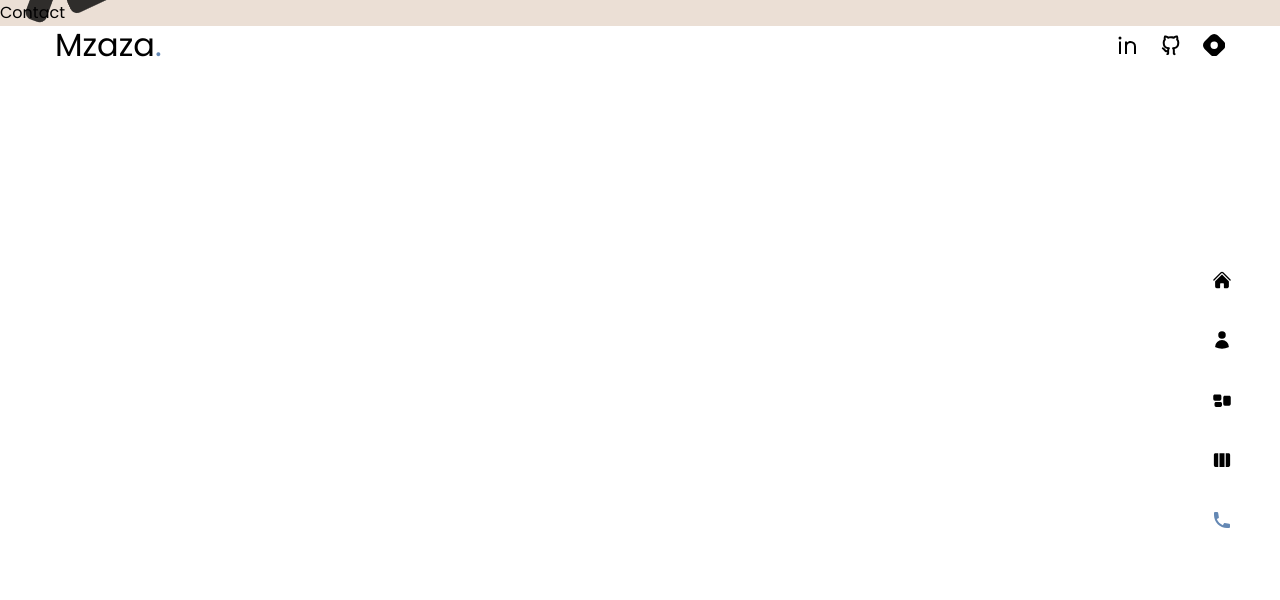
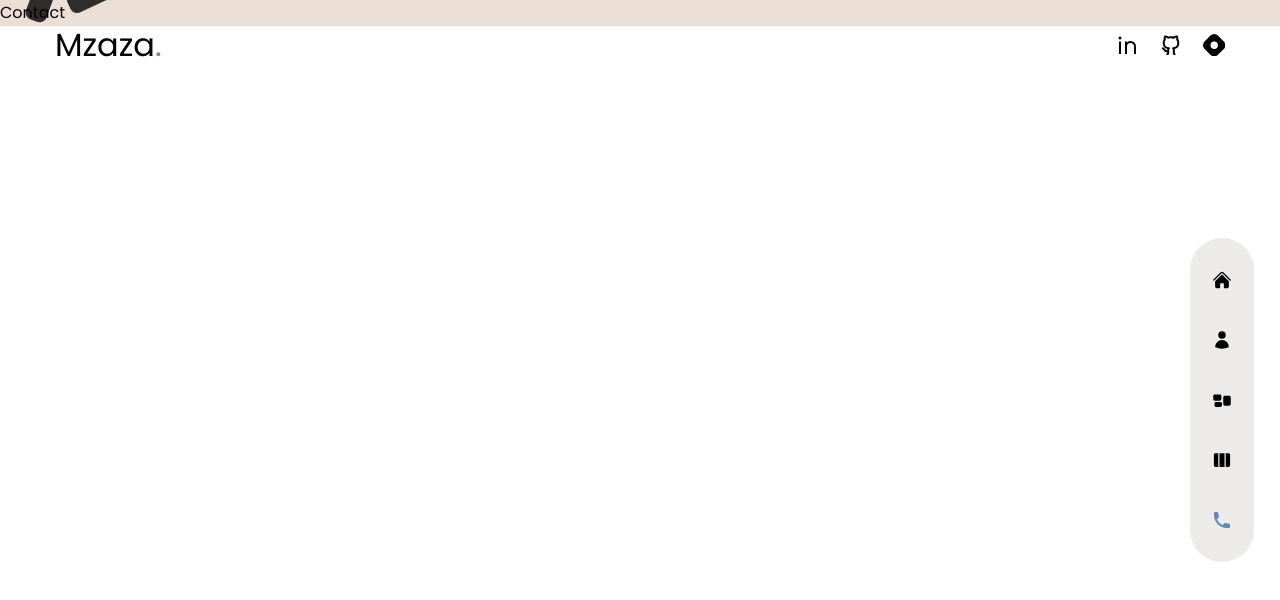
Before and after one commit to mzazakeith/portefeuille, a Next.js app: page /portefeuille/contact in a window 1280 px wide. Shown: the top 600 px of the page. Built offline with nearby package versions, Linux system fonts and the light colour scheme.

Commit message:
nav background change

```diff
--- a/components/Nav.js
+++ b/components/Nav.js
@@ -33,7 +33,7 @@ const Nav = () => {
       <nav className='flex flex-col items-center xl:justify-center gap-y-4 fixed h-max bottom-0 mt-auto
       xl:right-[2%] z-50 top-0 w-full xl:w-16 xl:max-w-md xl:h-screen'>
         <div className='flex w-full xl:flex-col items-center justify-between xl:justify-center gap-y-10 px-4 md:px-40
-        xl:px-0 h-[80px] xl:h-max py-8 bg-white/10 backdrop-blur-sm text-3xl xl:text-xl xl:rounded-full'>
+        xl:px-0 h-[80px] xl:h-max py-8 bg-[#a49d95]/20 backdrop-blur-sm text-3xl xl:text-xl xl:rounded-full'>
 
           {navData.map((link,index)=>{
             return <Link
@@ -42,7 +42,7 @@ const Nav = () => {
                 key={index} href={link.path}>
               <div className='absolute pr-14 right-0 hidden xl:group-hover:flex'>
                 <div className='bg-white relative flex text-primary items-center p-[6px] rounded-[3px]'>
-                  <div className='text-[12px] leading-none font-semibold capitalize'>{link.name}</div>
+                  <div className='text-[12px] leading-none capitalize'>{link.name}</div>
                   <div className='border-solid border-l-white border-l-8 border-y-transparent border-y-[6px]
                   border-r-0 absolute -right-2'></div>
                 </div>
```
